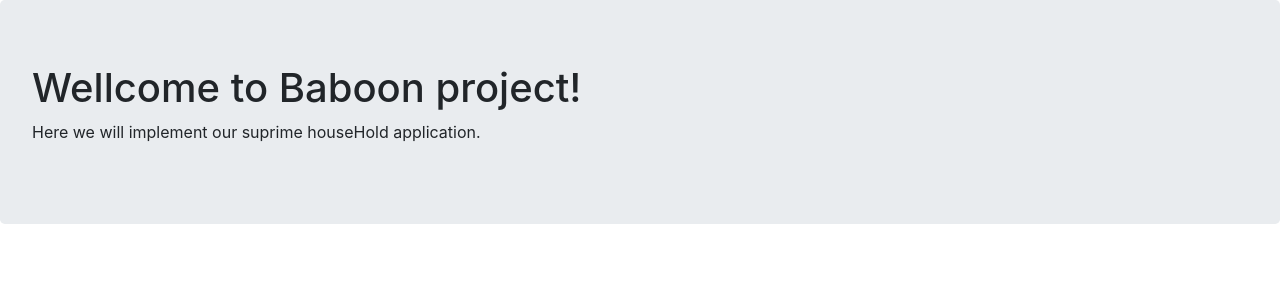
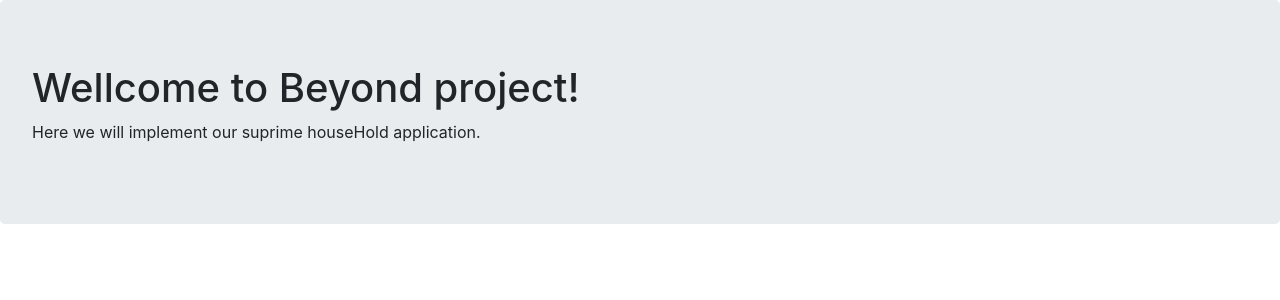
Before and after one commit to redhat-beyond/beyond, a Flask app: page / in a window 1280 px wide. Shown: the part 56-356 px from the top of the page. Run offline with Flask 2, Linux system fonts and the light colour scheme; some libraries are stand-ins or nearby versions.

Commit message:
Adding some more updates for Baboon change to Beyond code Issue #157

```diff
--- a/beyond/templates/home.html
+++ b/beyond/templates/home.html
@@ -2,7 +2,7 @@
 {% block content %}
 <main>
     <div class="jumbotron">
-        <h1>Wellcome to Baboon project!</h1>
+        <h1>Wellcome to Beyond project!</h1>
         <p>Here we will implement our suprime houseHold application.</p>
     </div>
 </main>
--- a/beyond/templates/layout.html
+++ b/beyond/templates/layout.html
@@ -1,7 +1,7 @@
 <!DOCTYPE html>
 <html>
 <head>
-    <title>Baboon</title>
+    <title>Beyond</title>
     <link rel="stylesheet" href="https://stackpath.bootstrapcdn.com/bootstrap/4.4.1/css/bootstrap.min.css"
           integrity="sha384-Vkoo8x4CGsO3+Hhxv8T/Q5PaXtkKtu6ug5TOeNV6gBiFeWPGFN9MuhOf23Q9Ifjh" crossorigin="anonymous">
     {% block header %}{% endblock %}
```
Also changed, not shown: tests/functional/test_title.py (+1 -1 lines).
